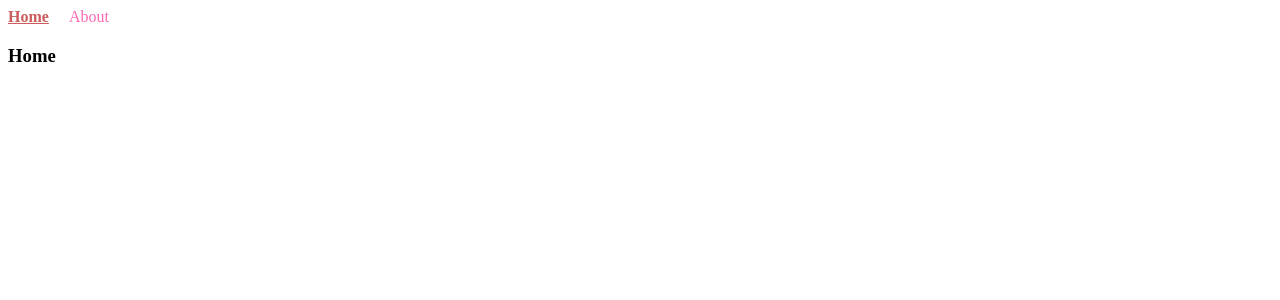
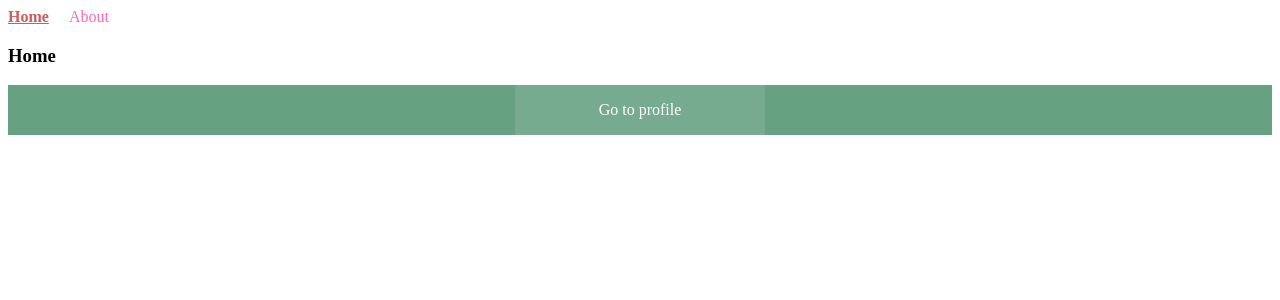
Before and after one commit to winwinchit1355/react-route, a React (Vite) app: page / in a window 1280 px wide. Shown: the top 300 px of the page. Built offline with nearby package versions, Linux system fonts and the light colour scheme.

Commit message:
programatically navigate

```diff
--- a/src/App.css
+++ b/src/App.css
@@ -9,3 +9,58 @@ a{
   font-weight: bold;
   text-decoration: underline;
 } */
+div[class*=box]{
+  height: 33.33%;
+  width: 100%;
+  display: flex;
+  justify-content: center;
+  align-items: center;
+}
+.button-box{
+  background-color: #66A182;
+}
+.btn{
+  line-height: 50px;
+  height: 50px;
+  text-align: center;
+  width: 250px;
+  cursor: pointer;
+  background-color: #66A182;
+}
+.profile-btn{
+  color: #FFF;
+  transition: all 0.5s;
+  position: relative;
+}
+.profile-btn::before{
+  content: '';
+  position: absolute;
+  top: 0;
+  left: 0;
+  width: 100%;
+  height: 100%;
+  z-index: 1;
+  background-color: rgba(255,255,255,0.1);
+  transition: all 0.3s;
+}
+.profile-btn:hover::before{
+  opacity: 0;
+  transform: scale(0.5,0.5);
+}
+.profile-btn::after{
+  content: '';
+  position: absolute;
+  top: 0;
+  left: 0;
+  width: 100%;
+  height: 100%;
+  z-index: 1;
+  opacity: 0;
+  transition: all 0.3s;
+  border: 1px solid rgba(255,255,255,0.5);
+  transform: scale(1.2,1.2);
+}
+.profile-btn:hover::after{
+  opacity: 1;
+  transform: scale(1,1);
+}
--- a/src/App.jsx
+++ b/src/App.jsx
@@ -4,6 +4,7 @@ import Home from './components/pages/Home';
 import About from './components/pages/About';
 import Nav from './components/utils/Nav';
 import './App.css';
+import Profile from './components/pages/Profile';
 
 export default function App() {
   return (
@@ -12,6 +13,7 @@ export default function App() {
         <Routes>
           <Route path='/' element={<Home />} />
           <Route path='/about' element={<About  />} />
+          <Route path='/profile' element={<Profile  />} />
         </Routes>
     </div>
   )
--- a/src/components/pages/Home.jsx
+++ b/src/components/pages/Home.jsx
@@ -1,9 +1,16 @@
-import React from 'react'
+import React from 'react';
+import {useNavigate} from 'react-router-dom';
 
 export default function Home() {
+  const navigate = useNavigate();
   return (
-    <div>
+    <div className='main'>
         <h3>Home</h3>
+        <div className="box button-box">
+          <div onClick={() => navigate('/profile',{replace:true})} className="btn profile-btn">
+            <span>Go to profile</span>
+          </div>
+        </div>
     </div>
   )
 }
--- /dev/null
+++ b/src/components/pages/Profile.jsx
@@ -0,0 +1,12 @@
+import React from 'react';
+import { useNavigate } from 'react-router-dom';
+
+export default function Profile() {
+  const navigate = useNavigate();
+  return (
+    <div>
+        <h3>Profile</h3>
+        <button onClick={() => navigate(-1)}>Go back</button>
+    </div>
+  )
+}
```
